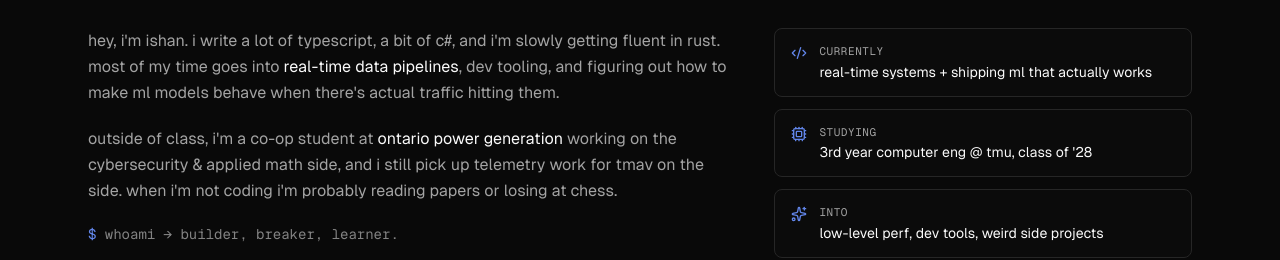
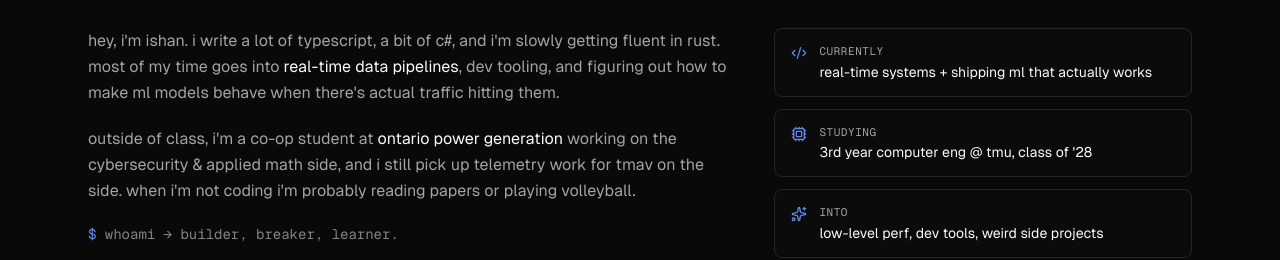
Before and after one commit to ishan-barot/portfolio, a Next.js app: page / in a window 1280 px wide. Shown: the part 1000-1260 px from the top of the page. Built offline with nearby package versions, Linux system fonts and the light colour scheme.

Commit message:
swap chess for volleyball in about bio

```diff
--- a/components/sections/about.tsx
+++ b/components/sections/about.tsx
@@ -51,7 +51,7 @@ export function About() {
               outside of class, i&apos;m a co-op student at <span className="text-foreground">ontario power
               generation</span> working on the cybersecurity & applied math side, and i still pick up
               telemetry work for tmav on the side. when i&apos;m not coding i&apos;m probably reading
-              papers or losing at chess.
+              papers or playing volleyball.
             </p>
             <p className="font-mono text-sm text-muted-foreground/80">
               <span className="text-accent">$</span> whoami → builder, breaker, learner.
```
